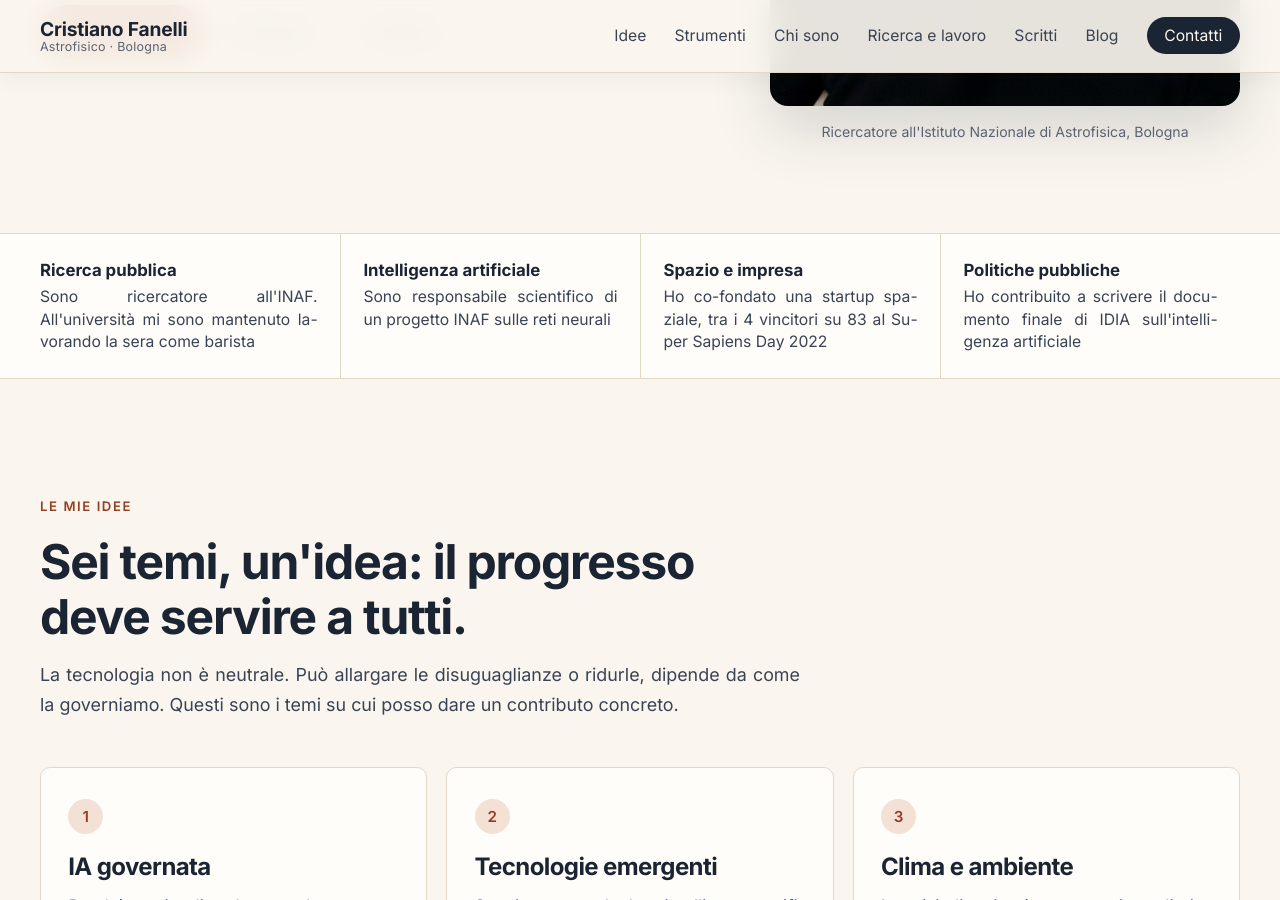
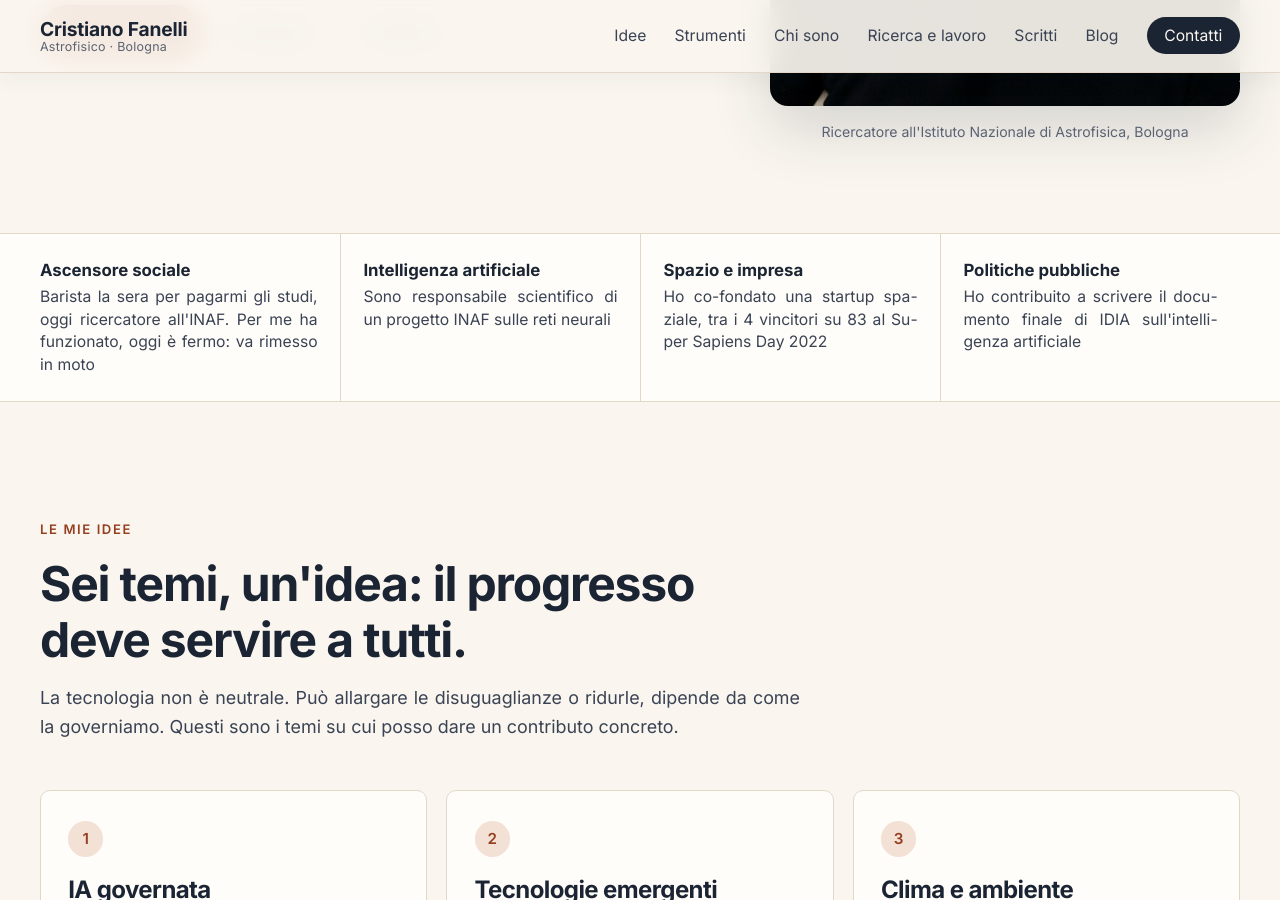
Before and after one commit to CrisWat/CrisWat.github.io, a Jekyll site: the page built from index.html, in a window 1280 px wide and 900 px high, scrolled down 644 px. Built offline with Jekyll 4.4.1, drawn with Linux system fonts in a browser that asks for light colours.

Commit message:
cambio frase iniziale

```diff
--- a/index.html
+++ b/index.html
@@ -58,7 +58,7 @@ description: "Cristiano Fanelli, astrofisico e ricercatore INAF a Bologna. Il fu
 <section class="proof" aria-label="In breve">
     <div class="container">
         <ul class="proof-list">
-            <li><strong>Ricerca pubblica</strong>Sono ricercatore all'INAF. All'università mi sono mantenuto lavorando la sera come barista</li>
+            <li><strong>Ascensore sociale</strong>Barista la sera per pagarmi gli studi, oggi ricercatore all'INAF. Per me ha funzionato, oggi è fermo: va rimesso in moto</li>
             <li><strong>Intelligenza artificiale</strong>Sono responsabile scientifico di un progetto INAF sulle reti neurali</li>
             <li><strong>Spazio e impresa</strong>Ho co-fondato una startup spaziale, tra i 4 vincitori su 83 al Super Sapiens Day 2022</li>
             <li><strong>Politiche pubbliche</strong>Ho contribuito a scrivere il documento finale di IDIA sull'intelligenza artificiale</li>
```
